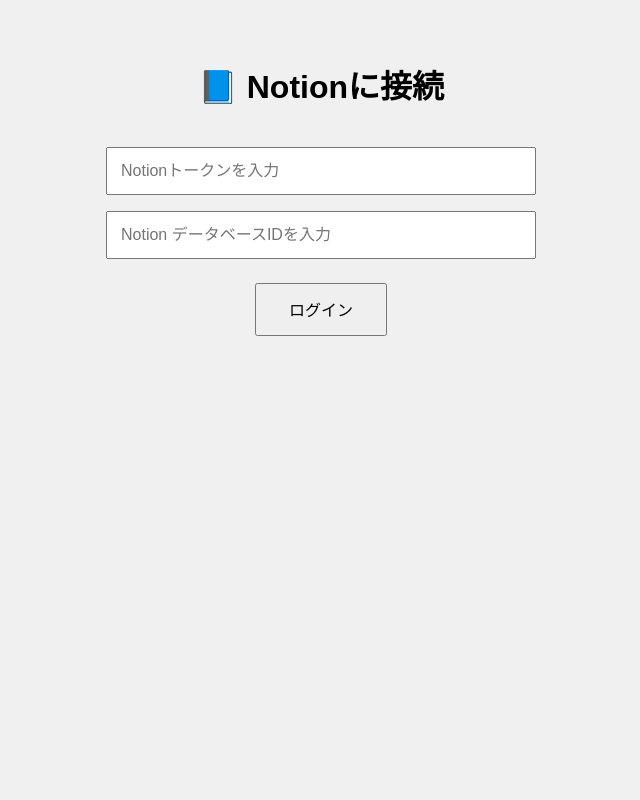
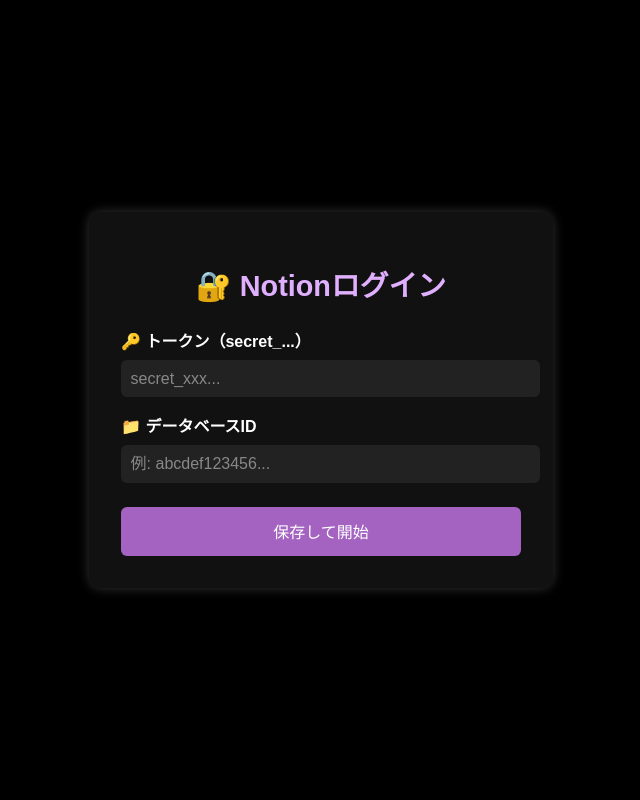
Before and after one commit to SiGQvism/bookscanner, a FastAPI app: page / in a window 1280 px wide. Shown: the whole page, without its empty margins (319-959 px from the left). Run offline with FastAPI, Linux system fonts and the light colour scheme.

Commit message:
fix: 復元したlogin.html（Notionログイン用）

```diff
--- a/app/templates/login.html
+++ b/app/templates/login.html
@@ -1,58 +1,84 @@
 <!DOCTYPE html>
 <html lang="ja">
 <head>
-  <meta charset="UTF-8">
-  <meta name="viewport" content="width=device-width, initial-scale=1.0">
-  <title>🔑 Notionログイン</title>
+  <meta charset="UTF-8" />
+  <meta name="viewport" content="width=device-width, initial-scale=1.0" />
+  <title>Notionログイン</title>
+  <link rel="icon" href="/static/isbn192.png" />
+  <meta name="theme-color" content="#000000" />
   <style>
     body {
-      font-family: sans-serif;
+      margin: 0;
+      background-color: #000;
+      color: #fff;
+      font-family: 'Arial', 'Hiragino Kaku Gothic ProN', sans-serif;
+      display: flex;
+      flex-direction: column;
+      align-items: center;
+      justify-content: center;
+      height: 100vh;
+    }
+    .container {
+      background-color: #111;
+      padding: 2rem;
+      border-radius: 12px;
+      box-shadow: 0 0 12px rgba(255, 255, 255, 0.2);
+      max-width: 400px;
+      width: 90%;
       text-align: center;
-      background: #f0f0f0;
-      padding: 2em;
     }
     h1 {
-      margin-bottom: 1em;
+      color: #e0b0ff;
+      margin-bottom: 1.5rem;
+      font-size: 1.8rem;
     }
-    input {
-      width: 80%;
-      max-width: 400px;
-      padding: 0.8em;
-      margin: 0.5em 0;
-      font-size: 1em;
+    label {
+      display: block;
+      margin: 1rem 0 0.5rem;
+      text-align: left;
+      font-weight: bold;
+    }
+    input[type="text"], input[type="password"] {
+      width: 100%;
+      padding: 0.6rem;
+      border-radius: 6px;
+      border: none;
+      background: #222;
+      color: #fff;
+      font-size: 1rem;
+    }
+    input::placeholder {
+      color: #888;
     }
     button {
-      padding: 0.8em 2em;
-      font-size: 1em;
-      margin-top: 1em;
+      margin-top: 1.5rem;
+      padding: 0.8rem 1.5rem;
+      font-size: 1rem;
+      background-color: #a463c1;
+      color: white;
+      border: none;
+      border-radius: 6px;
       cursor: pointer;
+      width: 100%;
     }
   </style>
 </head>
 <body>
-  <h1>📘 Notionに接続</h1>
-
-  <input id="token" placeholder="Notionトークンを入力" />
-  <br />
-  <input id="dbid" placeholder="Notion データベースIDを入力" />
-  <br />
-  <button onclick="save()">ログイン</button>
-
+  <div class="container">
+    <h1>🔐 Notionログイン</h1>
+    <label for="token">🔑 トークン（secret_...）</label>
+    <input id="token" type="password" placeholder="secret_xxx..." autocomplete="on" />
+    <label for="dbid">📁 データベースID</label>
+    <input id="dbid" type="text" placeholder="例: abcdef123456..." autocomplete="on" />
+    <button onclick="saveAndRedirect()">保存して開始</button>
+  </div>
   <script>
-    function save() {
-      const token = document.getElementById("token").value.trim();
-      const dbid = document.getElementById("dbid").value.trim();
-
-      if (!token || !dbid) {
-        alert("両方入力してください");
-        return;
-      }
-
-      localStorage.setItem("token", token);
-      localStorage.setItem("dbid", dbid);
-
-      alert("✅ ログイン情報を保存しました");
-      location.href = "/scan";
+    function saveAndRedirect() {
+      const token = document.getElementById("token").value;
+      const dbid = document.getElementById("dbid").value;
+      localStorage.setItem("notionToken", token);
+      localStorage.setItem("notionDbId", dbid);
+      window.location.href = "/scan";
     }
   </script>
 </body>
```
